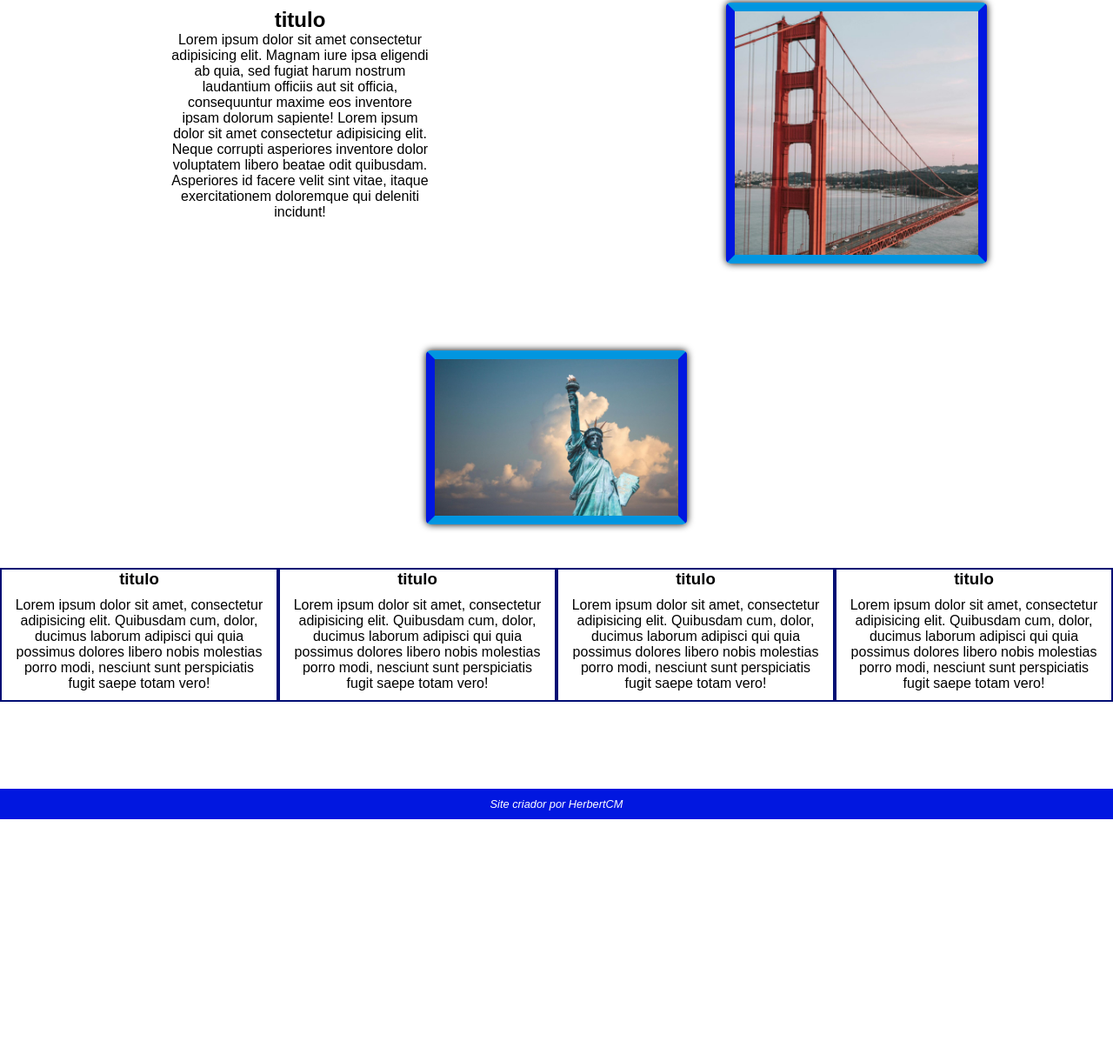
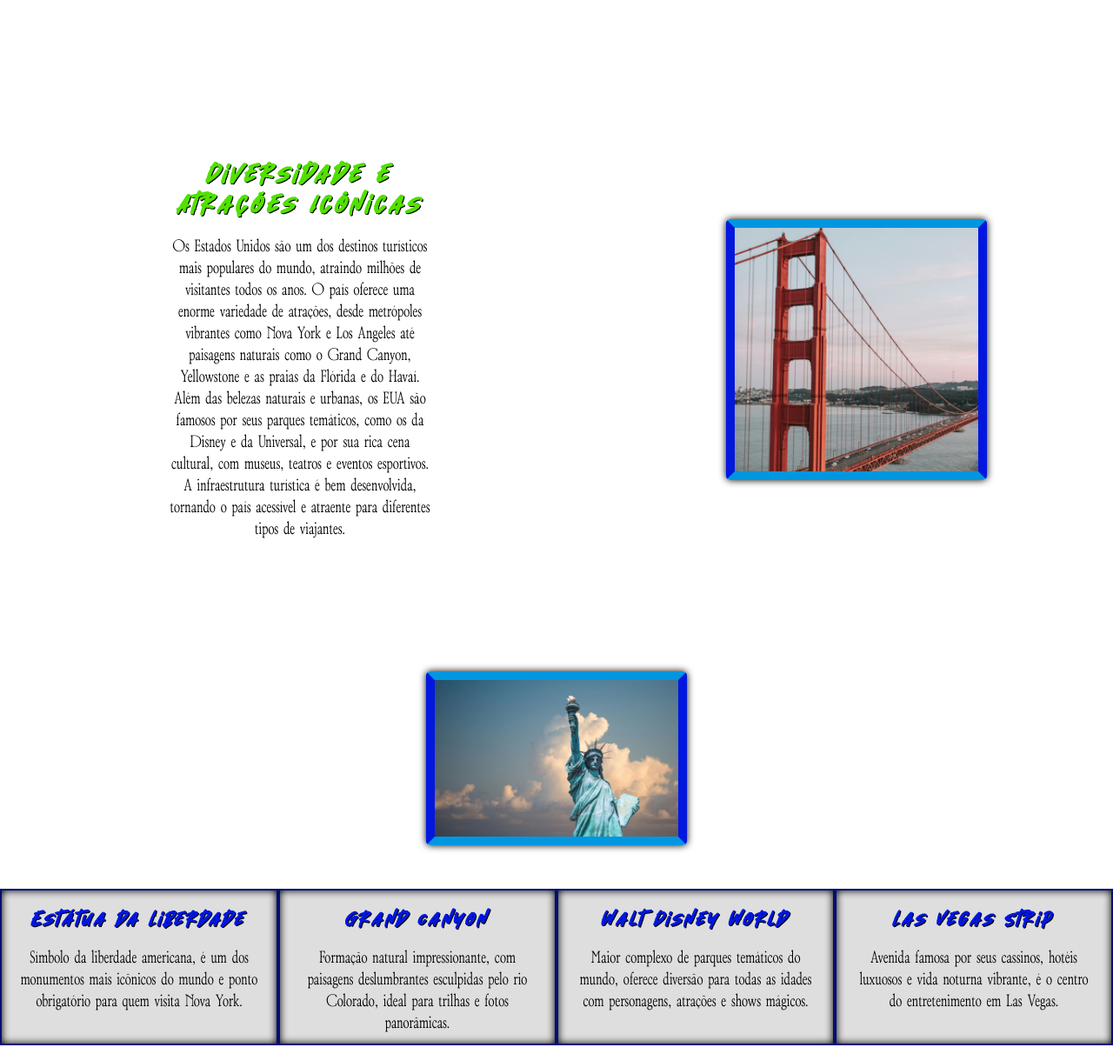
Before and after one commit to HerbertCM/Viajem, a plain HTML site: page paginas/eua.html in a window 1280 px wide. Shown: the part 919-2131 px from the top of the page at 87% size. Before the commit the page ends 1861 px from the top, so only its background shows below. Drawn offline with Linux system fonts and the light colour scheme; a web font is replaced by a local one.

Commit message:
pagina extra com conteudo

```diff
--- a/paginas/estilos/style.css
+++ b/paginas/estilos/style.css
@@ -27,7 +27,15 @@
 }
 
 body{
-    font-family: Arial, Helvetica, sans-serif;
+    font-family: 'corpo', serif;
+}
+
+h1, h2, h3{
+    font-family: 'titulo', sans-serif;
+}
+
+p{
+    line-height: 1.3em;
 }
 
 /*Cabeçalho*/
@@ -83,7 +91,6 @@ header img{
 
 header h1{
     flex: 0 1 200px;
-
     color: var(--cor1);
     text-shadow: 1px 1px 0px rgb(0, 0, 0);
     font-family: 'titulo';
@@ -107,6 +114,7 @@ section.media-text div#titulo{
 section.media-text div.conteudo{
     display: flex;
     justify-content: space-around;
+    align-items: center;
     flex-flow: row wrap;
     padding-bottom: 100px;
 }
@@ -125,6 +133,27 @@ div.conteudo img{
 div.conteudo article.conteudo{
     flex: 0 1 400px;
     padding: 50px;
+}
+
+div#titulo h1{
+    color: var(--cor1);
+    text-shadow: 1px 1px 0px black;
+    font-size: 2.5em;
+    letter-spacing: 0.15em;
+    padding: 50px 0px;
+}
+
+div.conteudo h2{
+    color: var(--cor2);
+    text-shadow: 1px 1px 0px black;
+    font-size: 2em;
+    letter-spacing: 0.15em;
+    padding-bottom: 20px;
+}
+
+div.conteudo p{
+    font-size: 1.2em;
+    text-align: center;
 }
 
 /*Corpo, section 2*/
@@ -165,17 +194,32 @@ section.text-center div.end{
     display: flex;
     flex-flow: row wrap;
     align-items: center;
+    justify-content: center;
     padding-bottom: 100px;
 }
 
 div.end article.end{
-    flex: 1 1 300px;
+    flex: 1 0 300px;
+    height: 180px;
     text-align: center;
+    align-items: center;
     border: 2px solid #020e74;
+    background-color: rgba(128, 128, 128, 0.258);
+    box-shadow: inset 0px 0px 10px black;
+}
+
+div.end h3{
+    color: var(--cor0);
+    text-shadow: 1px 1px 0px black;
+    font-size: 1.5em;
+    letter-spacing: 0.15em;
+    padding-top: 20px;
 }
 
 div.end p{
-    padding: 10px;
+    font-size: 1.2em;
+    text-align: center;
+    padding: 20px;
 }
 
 /*Rodapé*/
--- a/paginas/eua.html
+++ b/paginas/eua.html
@@ -28,28 +28,25 @@
     <main>
         <section class="media-text">
             <div id="titulo">
-                <h1>Titulo</h1>
+                <h1>Estados Unidos</h1>
             </div>
 
             <div class="conteudo">
                 <img src="imagens/eua/raio-300.jpg" alt="">
                 <article class="conteudo">
-                    <h2>titulo</h2>
-                    <p>Lorem ipsum dolor sit amet consectetur adipisicing elit. Magnam iure ipsa eligendi ab quia, sed fugiat harum nostrum laudantium officiis aut sit officia, consequuntur maxime eos inventore ipsam dolorum sapiente! Lorem ipsum dolor sit amet consectetur adipisicing elit. Neque corrupti asperiores inventore dolor voluptatem libero beatae odit quibusdam. Asperiores id facere velit sint vitae, itaque exercitationem doloremque qui deleniti incidunt!</p>
+                    <h2>Perfil dos EUA</h2>
+                    <p>Os Estados Unidos da América (EUA) são uma república federal composta por 50 estados e um distrito federal (Washington, D.C.), localizada na América do Norte. É uma das maiores economias do mundo e exerce forte influência política, econômica, cultural e militar globalmente. Fundado em 1776, após a independência do domínio britânico, o país se expandiu ao longo dos séculos e se tornou uma superpotência no século XX. Os EUA são conhecidos por sua diversidade étnica e cultural, por serem um polo de inovação tecnológica, e por abrigarem instituições importantes como a ONU e a NASA. A sua forma de governo é presidencialista, com forte tradição democrática e constitucional.</p>
                 </article>
             </div>
         </section>
 
         <section class="media-text">
-            <div id="titulo">
-                <h1>Titulo</h1>
-            </div>
 
             <div class="conteudo" id="reverse">
                 <img src="imagens/eua/ponte-300.jpg" alt="" id="reverse">
                 <article class="conteudo" id="reverse">
-                    <h2>titulo</h2>
-                    <p>Lorem ipsum dolor sit amet consectetur adipisicing elit. Magnam iure ipsa eligendi ab quia, sed fugiat harum nostrum laudantium officiis aut sit officia, consequuntur maxime eos inventore ipsam dolorum sapiente! Lorem ipsum dolor sit amet consectetur adipisicing elit. Neque corrupti asperiores inventore dolor voluptatem libero beatae odit quibusdam. Asperiores id facere velit sint vitae, itaque exercitationem doloremque qui deleniti incidunt!</p>
+                    <h2>Diversidade e Atrações Icônicas</h2>
+                    <p>Os Estados Unidos são um dos destinos turísticos mais populares do mundo, atraindo milhões de visitantes todos os anos. O país oferece uma enorme variedade de atrações, desde metrópoles vibrantes como Nova York e Los Angeles até paisagens naturais como o Grand Canyon, Yellowstone e as praias da Flórida e do Havaí. Além das belezas naturais e urbanas, os EUA são famosos por seus parques temáticos, como os da Disney e da Universal, e por sua rica cena cultural, com museus, teatros e eventos esportivos. A infraestrutura turística é bem desenvolvida, tornando o país acessível e atraente para diferentes tipos de viajantes.</p>
                 </article>
             </div>
         </section>
@@ -58,20 +55,20 @@
             <img src="imagens/eua/liberdade-300.jpg" alt="" id="long">
             <div class="end">
                 <article class="end">
-                    <h1>titulo</h1>
-                    <p>Lorem ipsum dolor sit amet, consectetur adipisicing elit. Quibusdam cum, dolor, ducimus laborum adipisci qui quia possimus dolores libero nobis molestias porro modi, nesciunt sunt perspiciatis fugit saepe totam vero!</p>
+                    <h3>Estátua da Liberdade</h3>
+                    <p>Símbolo da liberdade americana, é um dos monumentos mais icônicos do mundo e ponto obrigatório para quem visita Nova York.</p>
                 </article>
                 <article class="end">
-                    <h1>titulo</h1>
-                    <p>Lorem ipsum dolor sit amet, consectetur adipisicing elit. Quibusdam cum, dolor, ducimus laborum adipisci qui quia possimus dolores libero nobis molestias porro modi, nesciunt sunt perspiciatis fugit saepe totam vero!</p>
+                    <h3>Grand Canyon</h3>
+                    <p>Formação natural impressionante, com paisagens deslumbrantes esculpidas pelo rio Colorado, ideal para trilhas e fotos panorâmicas.</p>
                 </article>
                 <article class="end">
-                    <h1>titulo</h1>
-                    <p>Lorem ipsum dolor sit amet, consectetur adipisicing elit. Quibusdam cum, dolor, ducimus laborum adipisci qui quia possimus dolores libero nobis molestias porro modi, nesciunt sunt perspiciatis fugit saepe totam vero!</p>
+                    <h3>Walt Disney World</h3>
+                    <p>Maior complexo de parques temáticos do mundo, oferece diversão para todas as idades com personagens, atrações e shows mágicos.</p>
                 </article>
                 <article class="end">
-                    <h1>titulo</h1>
-                    <p>Lorem ipsum dolor sit amet, consectetur adipisicing elit. Quibusdam cum, dolor, ducimus laborum adipisci qui quia possimus dolores libero nobis molestias porro modi, nesciunt sunt perspiciatis fugit saepe totam vero!</p>
+                    <h3>Las Vegas Strip</h3>
+                    <p>Avenida famosa por seus cassinos, hotéis luxuosos e vida noturna vibrante, é o centro do entretenimento em Las Vegas.</p>
                 </article>
             </div>
         </section>
```
